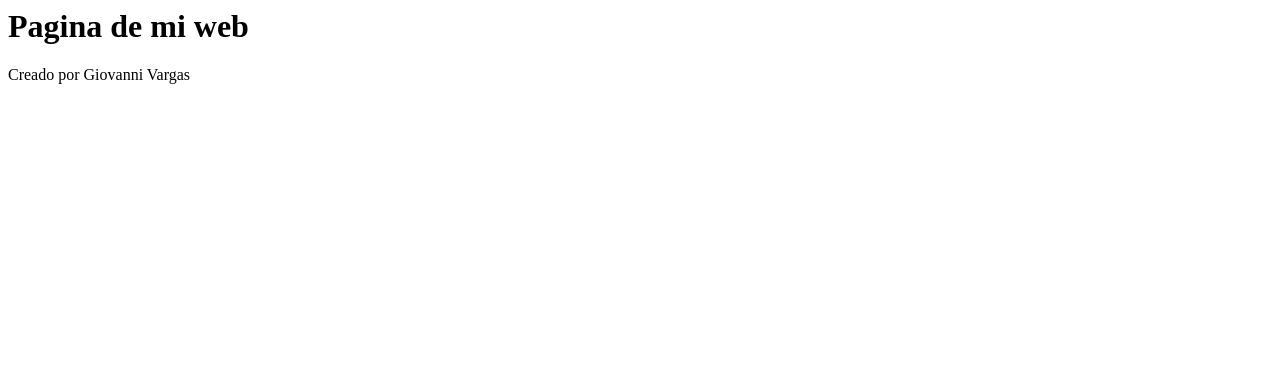
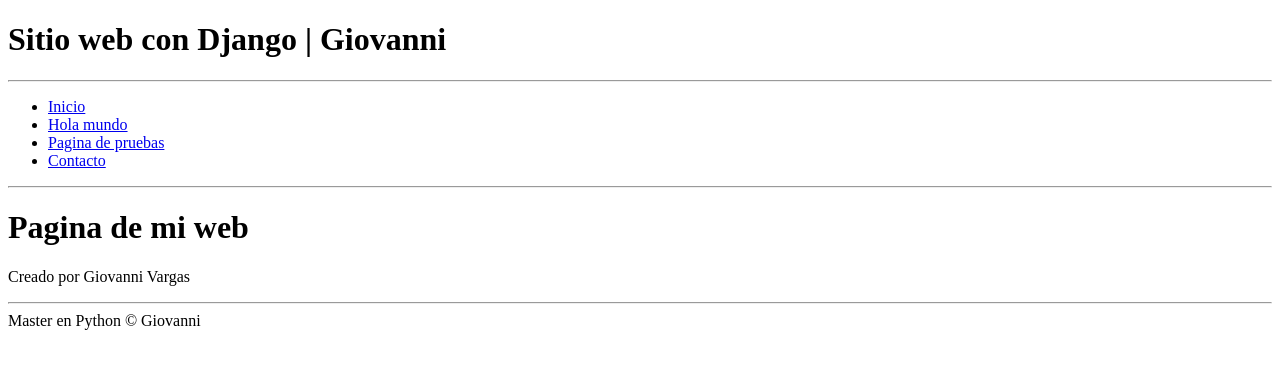
Before and after one commit to jonanv/firstapp_django, a Django app: page /pagina/ in a window 1280 px wide. Shown: the top 369 px of the page. Run offline with Django 3.2, Linux system fonts and the light colour scheme.

Commit message:
Se crea html layout y se llama en los django-html

```diff
--- a/miapp/templates/index.html
+++ b/miapp/templates/index.html
@@ -1,2 +1,6 @@
+{% extends 'layout.html' %}
+
+{% block content %}
 <h1>Inicio</h1>
 <p>Anios hasta el 2050:</p>
+{% endblock content %}
--- /dev/null
+++ b/miapp/templates/layout.html
@@ -0,0 +1,49 @@
+<!DOCTYPE html>
+<html lang="en">
+
+<head>
+    <meta charset="UTF-8">
+    <meta name="viewport" content="width=device-width, initial-scale=1.0">
+    <title>
+        {% block title %}
+        <!-- Titulo de cada pagina -->
+        {% endblock title %} | Django con Python
+    </title>
+</head>
+
+<body>
+
+    <h1>Sitio web con Django | Giovanni</h1>
+    <hr/>
+    <ul>
+        <li>
+            <a href="/inicio">Inicio</a>
+        </li>
+        <li>
+            <a href="/hola-mundo">Hola mundo</a>
+        </li>
+        <li>
+            <a href="/pagina-pruebas">Pagina de pruebas</a>
+        </li>
+        <li>
+            <a href="/contacto">Contacto</a>
+        </li>
+    </ul>
+
+    <hr/>
+
+    <div id="content">
+        {% block content %}
+        <!-- Codigo que viene de la template -->
+        {% endblock content %}
+    </div>
+
+    <hr>
+
+    <footer>
+        Master en Python &copy; Giovanni
+    </footer>
+
+</body>
+
+</html>
--- a/miapp/templates/pagina.html
+++ b/miapp/templates/pagina.html
@@ -1,2 +1,12 @@
+{% extends 'layout.html' %}
+
+{% block title %}
+Pagina de pruebas
+{% endblock title %}
+
+{% block content %}
+
 <h1>Pagina de mi web</h1>
 <p>Creado por Giovanni Vargas</p>
+
+{% endblock content %}
```
